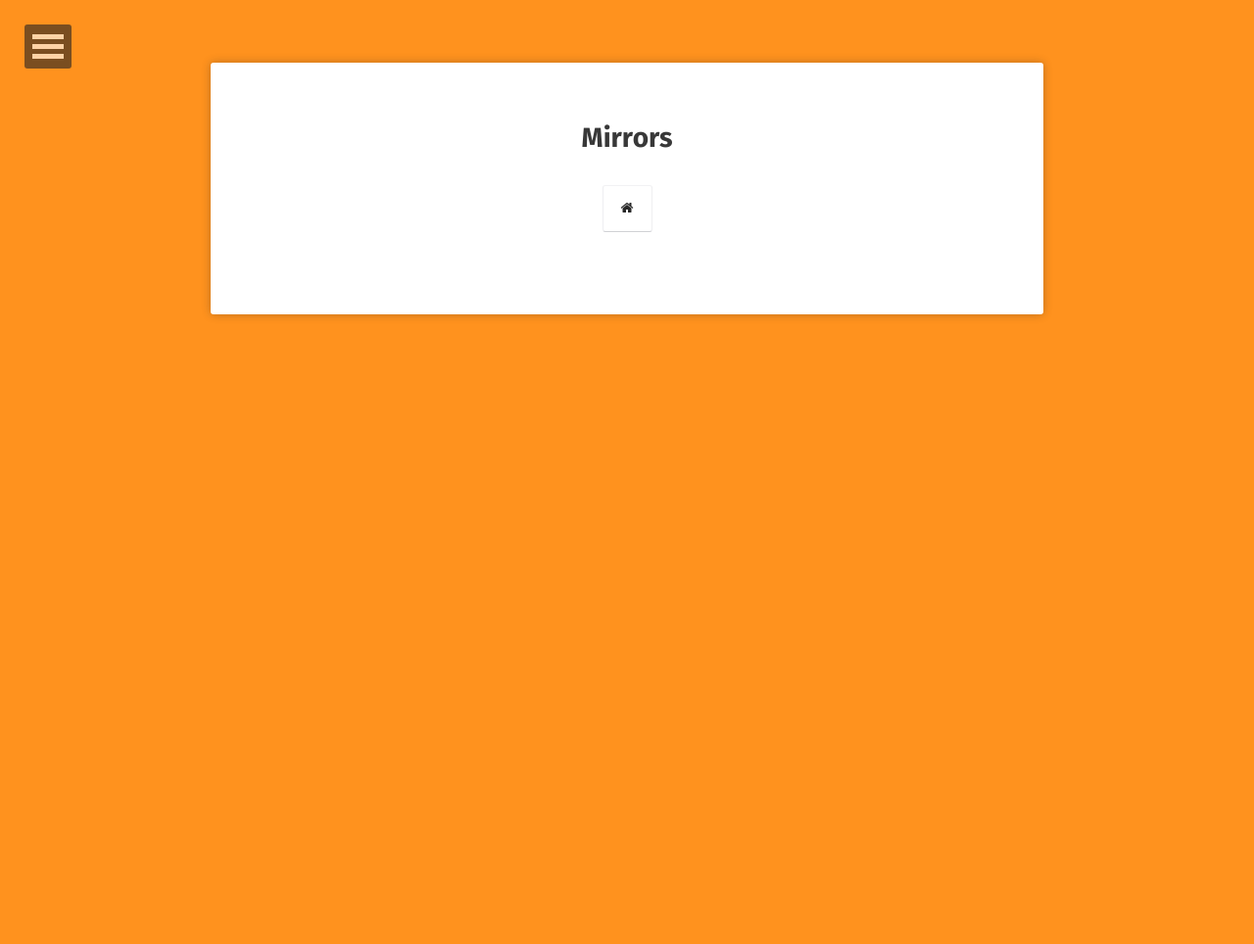
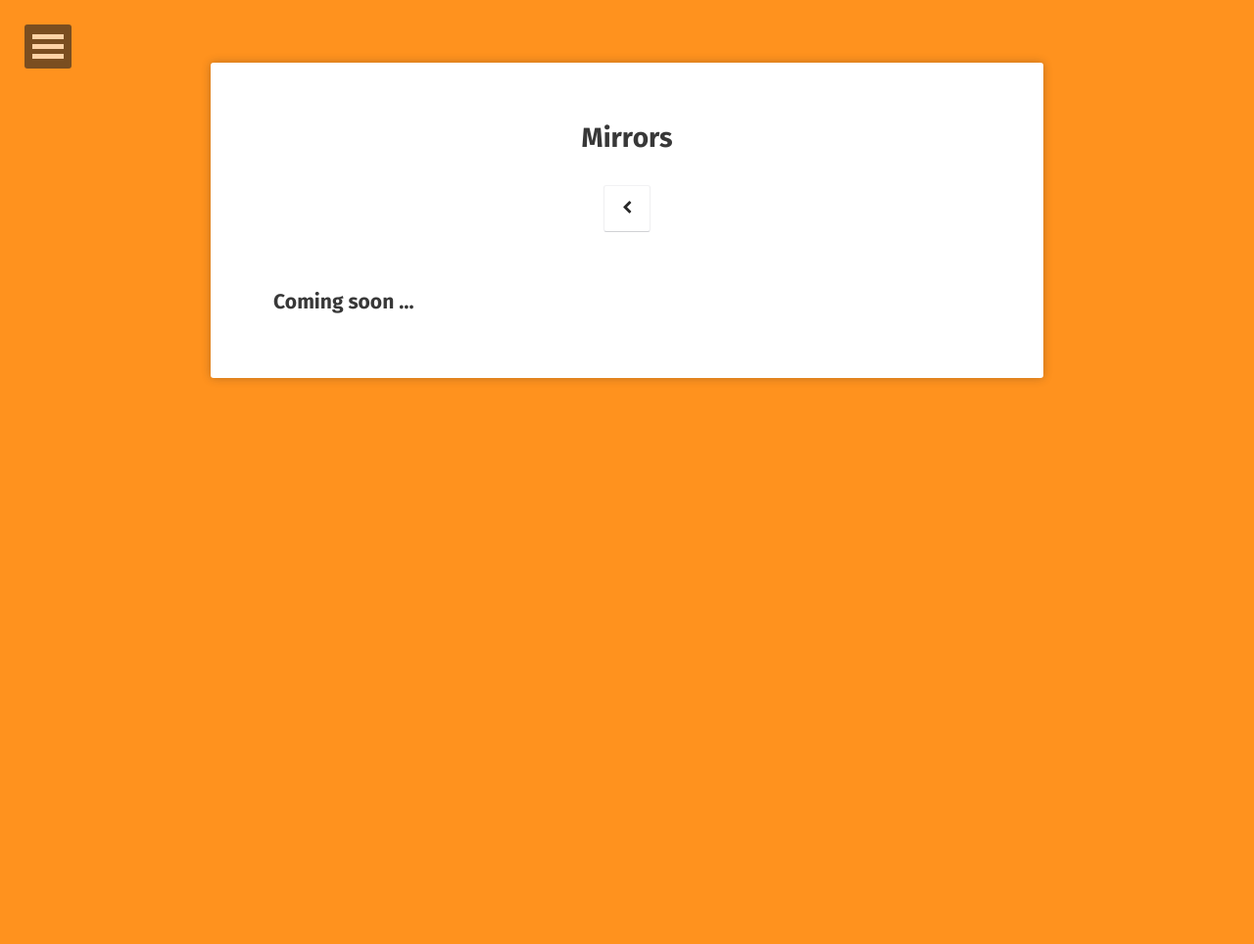
Before and after one commit to josepduarte/GLUA_SITE, a Jekyll site: the page built from mirrors/index.md, in a window 1280 px wide. Shown: the whole page at 98% size. Built offline with Jekyll 4.4.1, drawn with Linux system fonts in a browser that asks for light colours; some web fonts are replaced.

Commit message:
WIP on mirrors and change layout of mirrors and tutoriais to /project

```diff
--- a/_data/navigation.yml
+++ b/_data/navigation.yml
@@ -2,5 +2,5 @@
 
 - title: Tutoriais
   url: /tutoriais/
-- title: Mirros
+- title: Mirrors
   url: /mirrors/
--- a/mirrors/index.md
+++ b/mirrors/index.md
@@ -1,6 +1,8 @@
 ---
-layout: project
+layout: page
 title: Mirrors
 excerpt: "A List of Mirros"
 comments: false
 ---
+
+## Coming soon ...
```
Also changed, not shown: tutoriais/index.md (+1 -1 lines).
